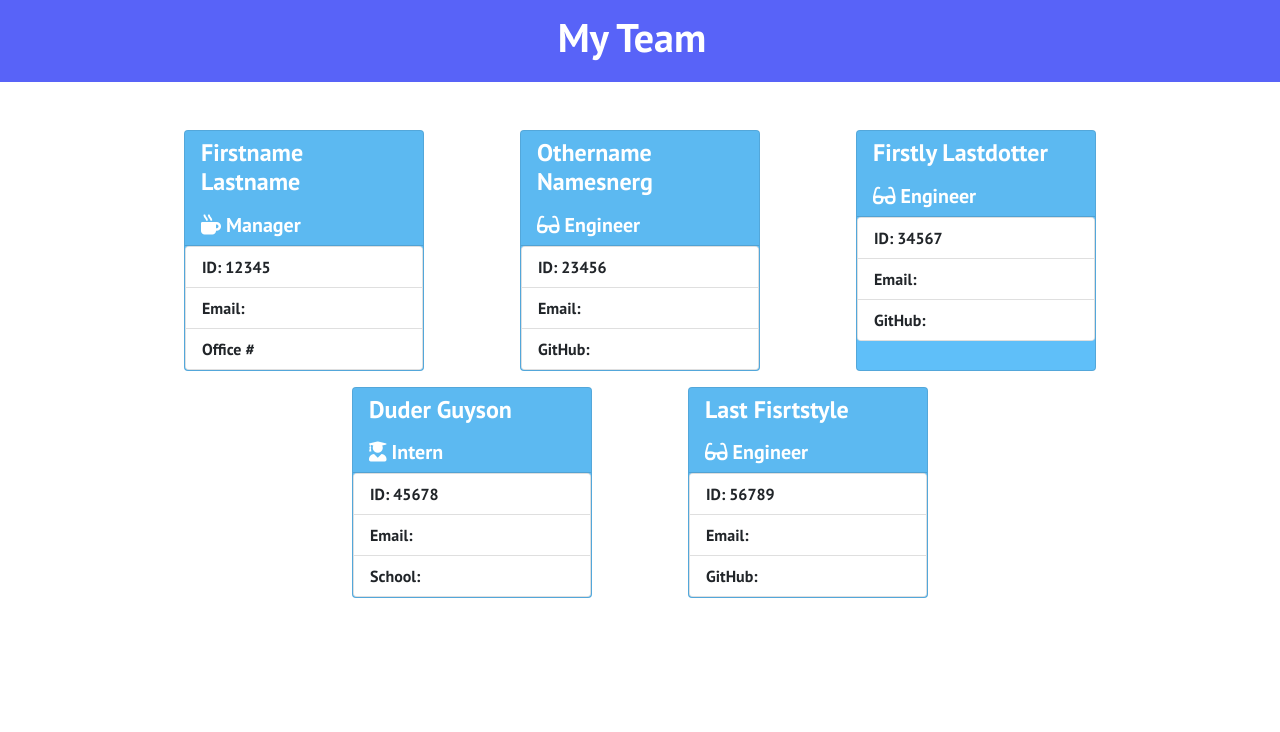
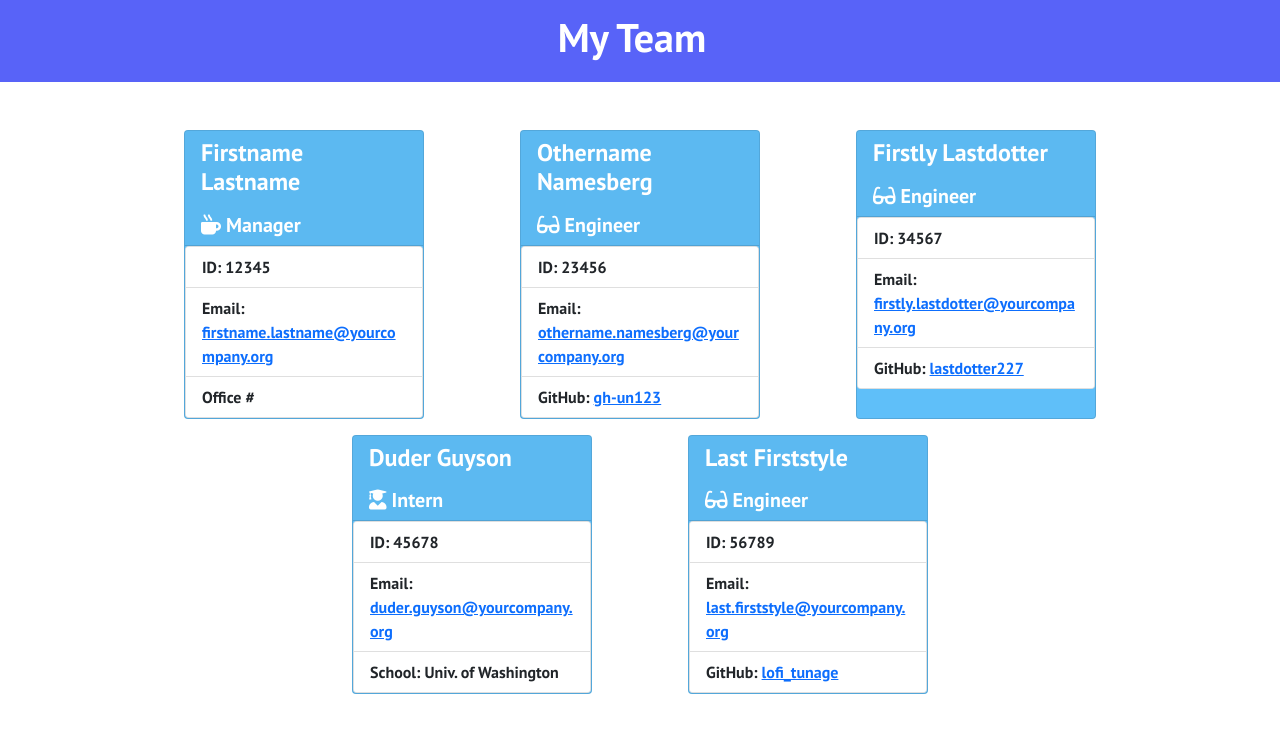
Before and after one commit to thenickedwards/team-profile-generator, a website: page src/sample_myteam.html in a window 1280 px wide. Drawn offline with nearby package versions, Linux system fonts and the light colour scheme.

Commit message:
Updating cards tempalte literal, emails and github active links

```diff
--- a/src/sample_myteam.html
+++ b/src/sample_myteam.html
@@ -33,20 +33,20 @@
       <div class="card">
         <ul class="list-group list-group-flush">
           <li class="list-group-item">ID: <span>12345</span></li>
-          <li class="list-group-item">Email: <span></span></li>
+          <li class="list-group-item">Email: <a href="mailto:firstname.lastname@yourcompany.org">firstname.lastname@yourcompany.org</a></li>
           <li class="list-group-item">Office #<span></span></li>
         </ul>
       </div>
     </div>
 
     <div class="card text-white mb-3 mx-5" style="width: 15rem; background-color: #5FBFF9;">
-      <h4 class="card-header" style="border-bottom: none;">Othername Namesnerg</h4>
+      <h4 class="card-header" style="border-bottom: none;">Othername Namesberg</h4>
       <h5 class="card-header"><i class="fas fa-glasses"></i> Engineer</h5>
       <div class="card">
         <ul class="list-group list-group-flush">
           <li class="list-group-item">ID: <span>23456</span></li>
-          <li class="list-group-item">Email: <span></span></li>
-          <li class="list-group-item">GitHub: <span></span></li>
+          <li class="list-group-item">Email: <a href="mailto:othername.namesberg@yourcompany.org">othername.namesberg@yourcompany.org</a></li>
+          <li class="list-group-item">GitHub: <a href="https://github.com/gh-un123" target="_blank" rel="noopener noreferrer">gh-un123</a></li>
         </ul>
       </div>
     </div>
@@ -57,8 +57,8 @@
       <div class="card">
         <ul class="list-group list-group-flush">
           <li class="list-group-item">ID: <span>34567</span></li>
-          <li class="list-group-item">Email: <span></span></li>
-          <li class="list-group-item">GitHub: <span></span></li>
+          <li class="list-group-item">Email: <a href="mailto:firstly.lastdotter@yourcompany.org">firstly.lastdotter@yourcompany.org</a></li>
+          <li class="list-group-item">GitHub: <a href="https://github.com/lastdotter227" target="_blank" rel="noopener noreferrer">lastdotter227</a></li>
         </ul>
       </div>
     </div>
@@ -69,20 +69,20 @@
       <div class="card">
         <ul class="list-group list-group-flush">
           <li class="list-group-item">ID: <span>45678</span></li>
-          <li class="list-group-item">Email: <span></span></li>
-          <li class="list-group-item">School: <span></span></li>
+          <li class="list-group-item">Email: <a href="mailto:duder.guyson@yourcompany.org">duder.guyson@yourcompany.org</a></li>
+          <li class="list-group-item">School: <span>Univ. of Washington</span></li>
         </ul>
       </div>
     </div>
 
     <div class="card text-white mb-3 mx-5" style="width: 15rem; background-color: #5FBFF9;">
-      <h4 class="card-header" style="border-bottom: none;">Last Fisrtstyle</h4>
+      <h4 class="card-header" style="border-bottom: none;">Last Firststyle</h4>
       <h5 class="card-header"><i class="fas fa-glasses"></i> Engineer</h5>
       <div class="card">
         <ul class="list-group list-group-flush">
           <li class="list-group-item">ID: <span>56789</span></li>
-          <li class="list-group-item">Email: <span></span></li>
-          <li class="list-group-item">GitHub: <span></span></li>
+          <li class="list-group-item">Email: <a href="mailto:last.firststyle@yourcompany.org">last.firststyle@yourcompany.org</a></li>
+          <li class="list-group-item">GitHub: <a href="https://github.com/lofi_tunage" target="_blank" rel="noopener noreferrer">lofi_tunage</a></li>
         </ul>
       </div>
     </div>
```
Also changed, not shown: src/generateMyTeamPage.js (+4 -4 lines).
